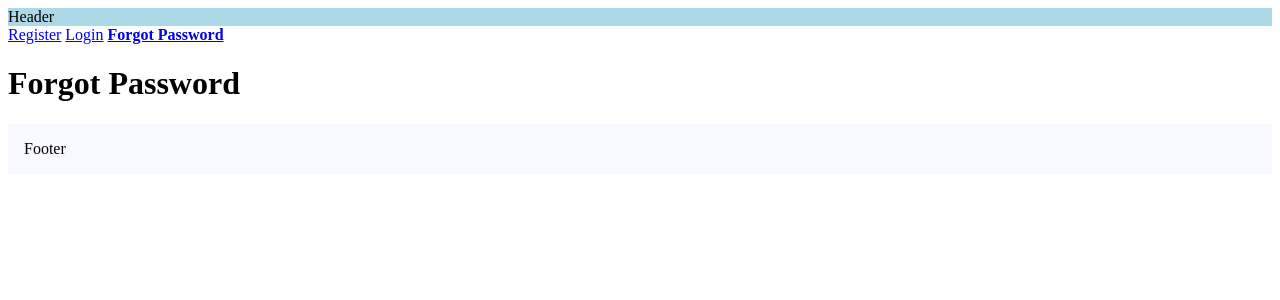
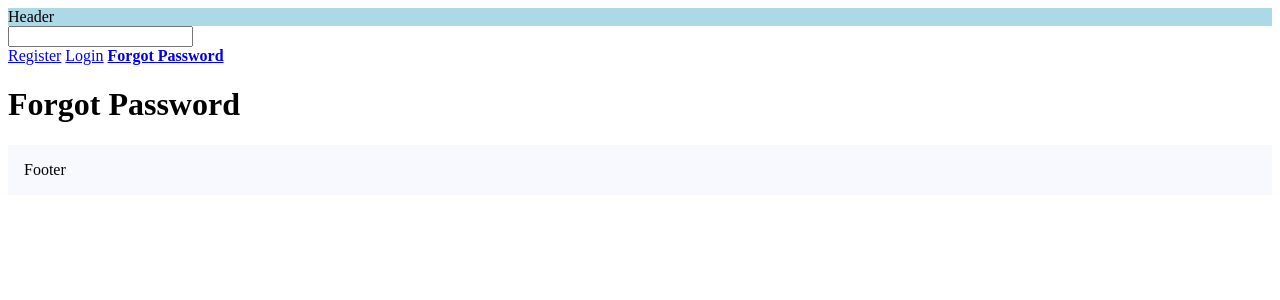
Before and after one commit to techysanoj/Next.js-Course, a Next.js app in the folder routing-demo/: page /forgot-password in a window 1280 px wide. Shown: the top 300 px of the page. Built offline with nearby package versions, Linux system fonts and the light colour scheme.

Commit message:
understanding templates.tsx files

```diff
--- a/routing-demo/src/app/(auth)/layout.tsx
+++ b/routing-demo/src/app/(auth)/layout.tsx
@@ -2,6 +2,7 @@
 import './styles.css';
 import Link from "next/link";
 import { usePathname } from "next/navigation";
+import { useState } from 'react';
 
 const navLinks = [
     { name: "Register", href: "/register"},
@@ -15,8 +16,15 @@ export default function AuthLayout({
     children: React.ReactNode;
 }) {
     const pathname = usePathname();
+    const [input, setInput] = useState("");
     return (
         <div>
+            <div>
+                <input value = {input} onChange={e => setInput(e.target.value)}></input>
+                {/* it will be same for all means if you write anything in the login page in this input button
+                it will remain same for the register or forgot password
+                to remove this simply change the layout.tsx file to templates.tsx*/}
+            </div>
             {navLinks.map((link) => {
                 const isActive = pathname === link.href || (pathname.startsWith(link.href) && link.href !== "/");
                 return (
```
